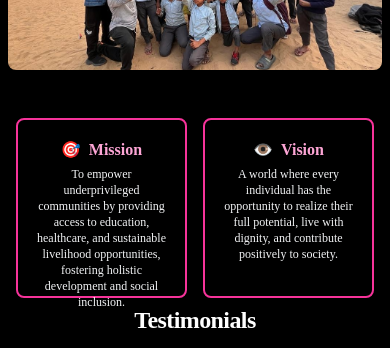
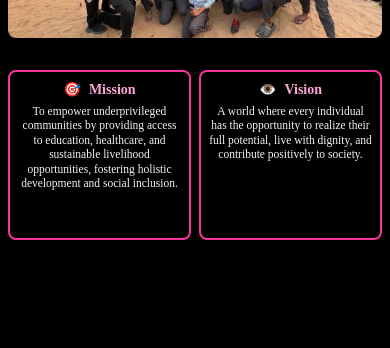
Before and after one commit to vamsiram10/ngo-A, a Next.js app: page / in a window 390 px wide. Shown: the part 1438-1786 px from the top of the page. Built offline with nearby package versions, Linux system fonts and the light colour scheme.

Commit message:
added home page

```diff
--- a/src/components/section/homesections/homeabout/HomeAbout.jsx
+++ b/src/components/section/homesections/homeabout/HomeAbout.jsx
@@ -1,4 +1,4 @@
-import { useRef, useEffect } from "react";
+import { useRef, useEffect, useState } from "react";
 
 const missionStatement =
   "To empower underprivileged communities by providing access to education, healthcare, and sustainable livelihood opportunities, fostering holistic development and social inclusion.";
@@ -7,6 +7,15 @@ const visionStatement =
 
 const HomeAbout = () => {
   const aboutRef = useRef(null);
+  const [isMobile, setIsMobile] = useState(false);
+
+  // Detect mobile on mount and on resize
+  useEffect(() => {
+    const checkMobile = () => setIsMobile(window.innerWidth < 768);
+    checkMobile();
+    window.addEventListener("resize", checkMobile);
+    return () => window.removeEventListener("resize", checkMobile);
+  }, []);
 
   useEffect(() => {
     if (aboutRef.current) {
@@ -65,6 +74,9 @@ const HomeAbout = () => {
           style={{ objectPosition: "center" }}
         />
       </div>
+      {/* Mission/Vision Cards */}
+      {!isMobile ? (
+        // Desktop: fixed, as before
         <div
           className="flex flex-col items-center order-1 w-full md:mt-20"
           style={{
@@ -104,34 +116,84 @@ const HomeAbout = () => {
             </div>
           </div>
         </div>
+      ) : (
+        // Mobile: side-by-side vertical rectangles
+        <div
+          className="flex flex-row items-stretch order-1 gap-2 mt-2 mb-4 w-full"
+          style={{
+            position: "static",
+            left: "unset",
+            right: "unset",
+            bottom: "unset",
+            zIndex: "unset",
+            pointerEvents: "auto",
+          }}
+        >
+          <div
+            className="flex flex-col items-center justify-center p-2 w-1/2 bg-black/90 rounded-lg border-2 border-pink-500 shadow-md transition-shadow duration-300 hover:shadow-xl"
+            style={{
+              minWidth: 0,
+              maxWidth: "100%",
+              marginLeft: 0,
+              height: 170,
+              minHeight: 120,
+              fontSize: "0.92rem",
+              display: "flex",
+              flexDirection: "column",
+              justifyContent: "flex-start",
+            }}
+          >
+            <h3 className="flex items-center gap-2 mb-1 text-sm font-semibold text-pink-300">
+              <span role="img" aria-label="Mission">
+                🎯
+              </span>
+              Mission
+            </h3>
+            <p className="text-gray-100 text-[0.72rem] text-center leading-tight">
+              {missionStatement}
+            </p>
+          </div>
+          <div
+            className="flex flex-col items-center justify-center p-2 w-1/2 bg-black/90 rounded-lg border-2 border-pink-500 shadow-md transition-shadow duration-300 hover:shadow-xl"
+            style={{
+              minWidth: 0,
+              maxWidth: "100%",
+              marginLeft: 0,
+              height: 170,
+              minHeight: 120,
+              fontSize: "0.92rem",
+              display: "flex",
+              flexDirection: "column",
+              justifyContent: "flex-start",
+            }}
+          >
+            <h3 className="flex items-center gap-2 mb-1 text-sm font-semibold text-pink-300">
+              <span role="img" aria-label="Vision">
+                👁️
+              </span>
+              Vision
+            </h3>
+            <p className="text-gray-100 text-[0.72rem] text-center leading-tight">
+              {visionStatement}
+            </p>
+          </div>
+        </div>
+      )}
       <style jsx>{`
         @media (max-width: 767px) {
-          #about > div[style] {
-            position: static !important;
-            left: unset !important;
-            right: unset !important;
-            bottom: unset !important;
-            z-index: unset !important;
-            pointer-events: auto !important;
-            margin-bottom: 1.5rem;
+          /* Remove fixed/row styles for mission/vision cards on mobile, handled in React above */
+          #about > .flex.justify-center.my-10.w-full {
+            margin-bottom: 1.5rem !important;
             margin-top: 0.5rem;
           }
-          #about > div[style] > div {
+          /* Make mission/vision cards side by side on mobile */
+          #about > .flex.flex-row.order-1.gap-2.mt-2.mb-4.w-full {
             flex-direction: row !important;
-            gap: 1rem !important;
           }
-          #about > div[style] > div > div {
-            width: 48% !important;
-            min-width: 140px !important;
-            max-width: 100% !important;
+          #about > .flex.flex-row.order-1.gap-2.mt-2.mb-4.w-full > div {
+            width: 50% !important;
+            min-width: 0 !important;
             margin-left: 0 !important;
-            height: 180px !important;
-            min-height: 140px !important;
-            padding: 1.1rem !important;
-            font-size: 1.05rem !important;
-            display: flex !important;
-            flex-direction: column !important;
-            justify-content: flex-start !important;
           }
         }
         @media (min-width: 768px) {
--- a/src/components/section/homesections/hometeam/HomeTeam.jsx
+++ b/src/components/section/homesections/hometeam/HomeTeam.jsx
@@ -4,10 +4,32 @@ const HomeTeam = () => {
   return (
     <div className="flex flex-col min-h-screen w-screen bg-black">
       <div className="flex-1" />
-      <div className="flex justify-center">
+      <div
+        className="flex justify-center"
+        style={{
+          marginTop: "2rem",
+        }}
+      >
         <AnimatedTestimonials />
       </div>
       <div className="flex-1" />
+      <style jsx>{`
+        @media (max-width: 768px) {
+          div.flex.justify-center {
+            margin-top: 4rem !important;
+          }
+        }
+        @media (max-width: 480px) {
+          div.flex.justify-center {
+            margin-top: 5.5rem !important;
+          }
+        }
+        @media (max-width: 432px) {
+          div.flex.justify-center {
+            margin-top: 8rem !important;
+          }
+        }
+      `}</style>
     </div>
   );
 };
```
Lines whose indentation alone changed are shown as unchanged.
